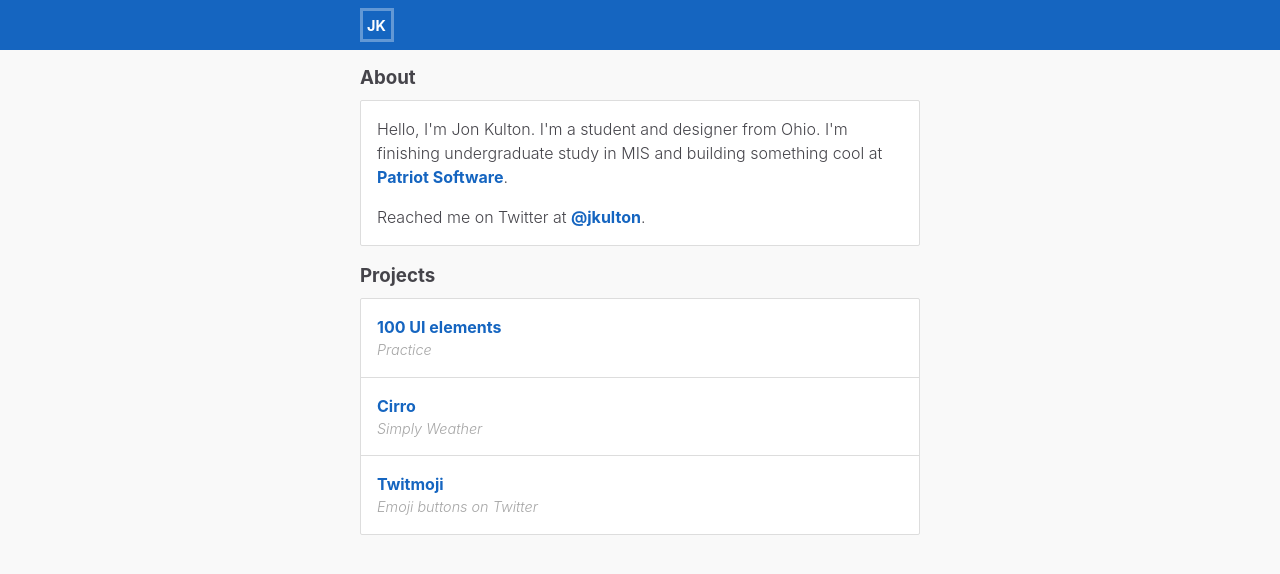
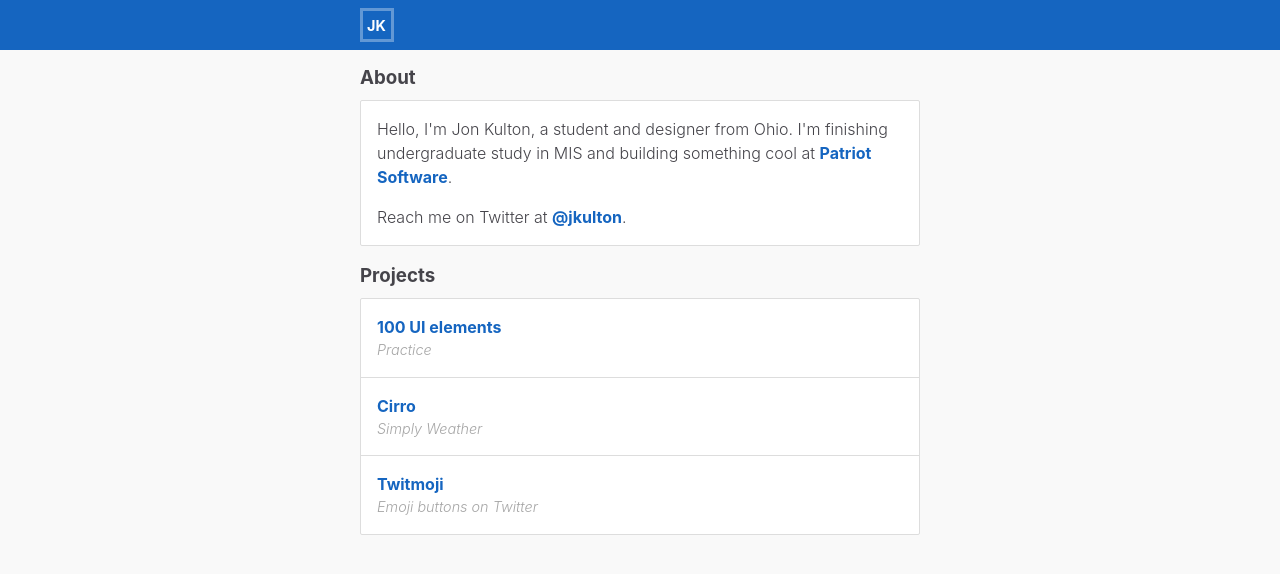
Before and after one commit to jkulton/jkulton.github.io, a Jekyll site: the page built from index.html, in a window 1280 px wide. Shown: the top 574 px of the page. Built offline with Jekyll 4.4.1, drawn with Linux system fonts in a browser that asks for light colours.

Commit message:
Words are tricky.

```diff
--- a/index.html
+++ b/index.html
@@ -8,8 +8,8 @@ layout: default
 
     <h1 class="mb05">About</h1>
     <section class="br2 mb1 bg-white p1 bc-gray b1">
-      <p class="mb1">Hello, I'm Jon Kulton. I'm a student and designer from Ohio. I'm finishing undergraduate study in MIS and building something cool at <a>Patriot Software</a>.</p>
-      <p>Reached me on Twitter at <a href="http://www.twitter.com/jkulton">@jkulton</a>.</p>
+      <p class="mb1">Hello, I'm Jon Kulton, a student and designer from Ohio. I'm finishing undergraduate study in MIS and building something cool at <a>Patriot Software</a>.</p>
+      <p>Reach me on Twitter at <a href="http://www.twitter.com/jkulton">@jkulton</a>.</p>
     </section>
 
     <h1 class="mb05">Projects</h1>
```
